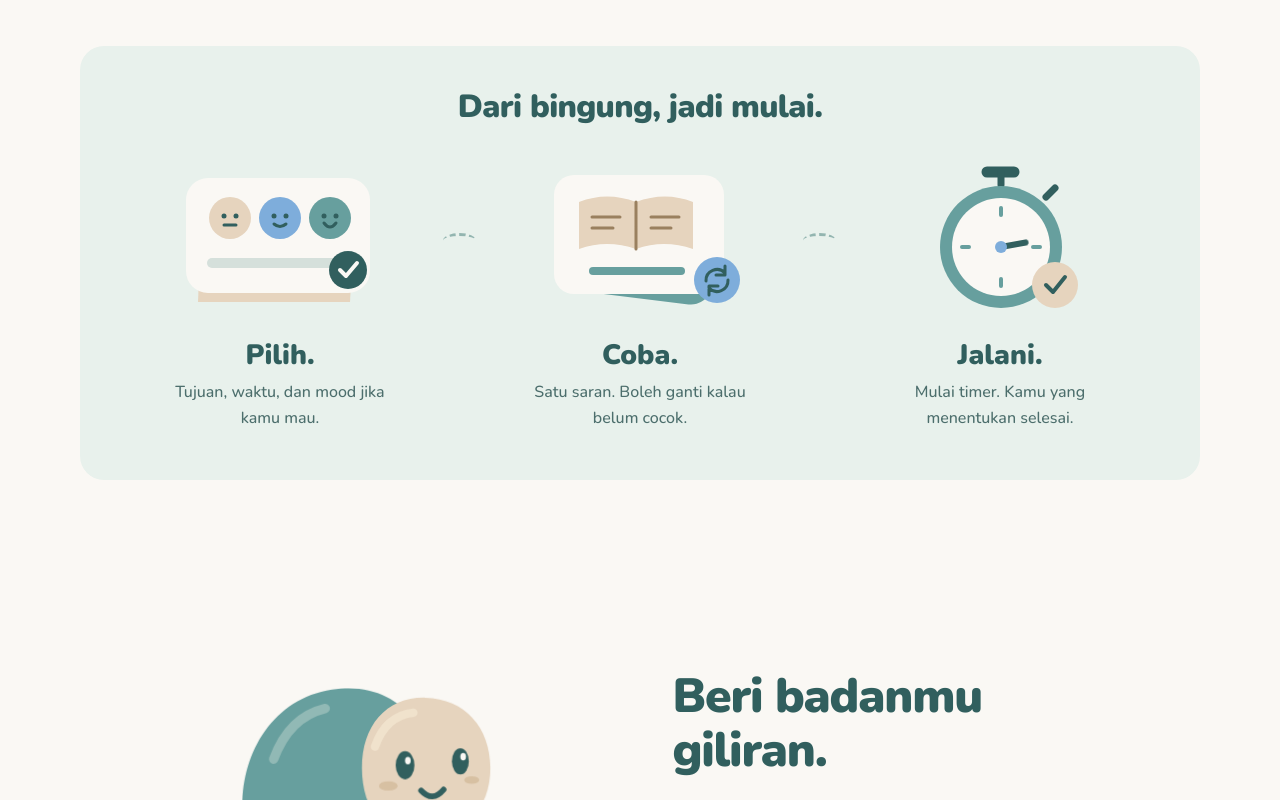
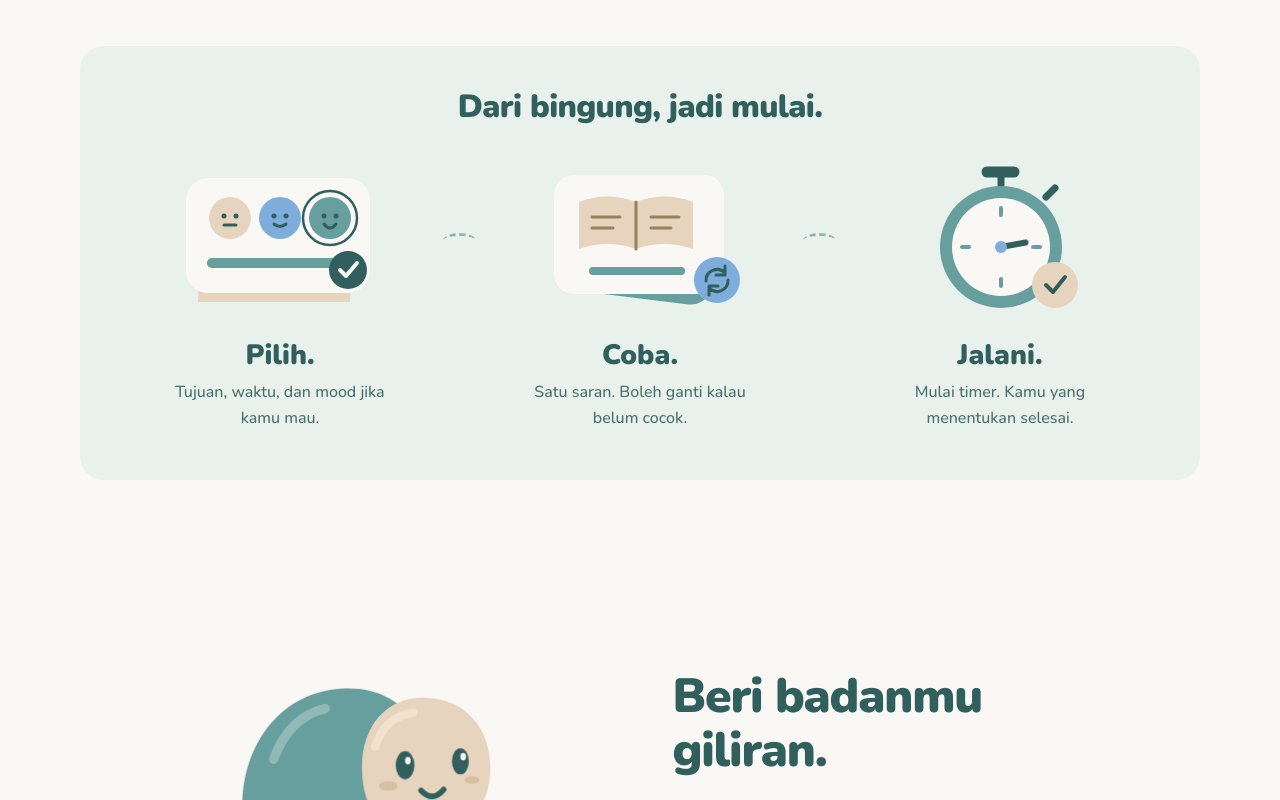
Before and after one commit to Fabverse0/Nudge, a Next.js app: page / in a window 1280 px wide. Shown: the part 2000-2800 px from the top of the page. Built offline with nearby package versions, Linux system fonts and the light colour scheme.

Commit message:
feat(landing): animate mood choices before confirming selection

```diff
--- a/src/components/landing/how-story.css
+++ b/src/components/landing/how-story.css
@@ -61,6 +61,31 @@
   transform-origin: 198px 117px;
   animation: how-choice 9s cubic-bezier(0.22, 1, 0.36, 1) infinite;
 }
+.nudge-alive .how-mood {
+  transform-box: fill-box;
+  transform-origin: center;
+  animation: how-mood-react 9s cubic-bezier(0.22, 1, 0.36, 1) infinite;
+}
+.nudge-alive .how-mood-eyes {
+  transform-box: fill-box;
+  transform-origin: center;
+  animation: how-mood-blink 9s linear infinite;
+}
+.nudge-alive .how-mood-1,
+.nudge-alive .how-mood-1 .how-mood-eyes {
+  animation-delay: 0.65s;
+}
+.nudge-alive .how-mood-2,
+.nudge-alive .how-mood-2 .how-mood-eyes {
+  animation-delay: 1.3s;
+}
+.nudge-alive .how-mood-focus {
+  animation: how-mood-select 9s cubic-bezier(0.45, 0, 0.22, 1) infinite;
+}
+.nudge-alive .how-choice-fill {
+  transform-origin: 57px 110px;
+  animation: how-choice-fill 9s cubic-bezier(0.22, 1, 0.36, 1) infinite;
+}
 .nudge-alive .how-suggestion {
   transform-origin: 130px 140px;
   animation: how-suggestion 9s cubic-bezier(0.22, 1, 0.36, 1) infinite;
@@ -74,16 +99,91 @@
 }
 @keyframes how-choice {
   0%,
-  8%,
-  32%,
+  23%,
   100% {
+    transform: scale(0.85);
+    opacity: 0.35;
+  }
+  34%,
+  88% {
     transform: scale(1);
+    opacity: 1;
   }
-  18% {
+  29% {
     transform: scale(1.16);
+    opacity: 1;
   }
-  26% {
-    transform: scale(1);
+}
+@keyframes how-mood-react {
+  0%,
+  3%,
+  21%,
+  100% {
+    transform: translateY(0) scale(1);
+  }
+  8% {
+    transform: translateY(-5px) scale(1.1);
+  }
+  14% {
+    transform: translateY(1px) scale(0.98);
+  }
+}
+@keyframes how-mood-blink {
+  0%,
+  7%,
+  11%,
+  100% {
+    transform: scaleY(1);
+  }
+  9% {
+    transform: scaleY(0.12);
+  }
+}
+@keyframes how-mood-select {
+  0%,
+  5% {
+    transform: translateX(-100px);
+    opacity: 1;
+  }
+  12%,
+  16% {
+    transform: translateX(-50px);
+    opacity: 1;
+  }
+  23%,
+  88% {
+    transform: translateX(0);
+    opacity: 1;
+  }
+  94% {
+    transform: translateX(0);
+    opacity: 0;
+  }
+  96%,
+  100% {
+    transform: translateX(-100px);
+    opacity: 0;
+  }
+}
+@keyframes how-choice-fill {
+  0%,
+  6%,
+  100% {
+    transform: scaleX(0.08);
+    opacity: 0.5;
+  }
+  14% {
+    transform: scaleX(0.5);
+    opacity: 1;
+  }
+  27%,
+  88% {
+    transform: scaleX(1);
+    opacity: 1;
+  }
+  96% {
+    transform: scaleX(1);
+    opacity: 0;
   }
 }
 @keyframes how-suggestion {
--- a/src/components/landing/how-story.tsx
+++ b/src/components/landing/how-story.tsx
@@ -3,21 +3,48 @@ function ChooseArt() {
     <svg viewBox="0 0 260 170" aria-hidden="true">
       <path d="M52 50q68-27 153 7l-5 92H48Z" fill="#E6D4BE" />
       <rect x="36" y="25" width="184" height="115" rx="22" fill="#FAF8F4" />
-      <circle cx="80" cy="65" r="21" fill="#E6D4BE" />
-      <circle cx="130" cy="65" r="21" fill="#7EADDB" />
-      <circle cx="180" cy="65" r="21" fill="#679F9E" />
-      <g fill="#315F5E">
-        <circle cx="74" cy="63" r="2.5" />
-        <circle cx="86" cy="63" r="2.5" />
-        <circle cx="124" cy="63" r="2.5" />
-        <circle cx="136" cy="63" r="2.5" />
-        <circle cx="174" cy="63" r="2.5" />
-        <circle cx="186" cy="63" r="2.5" />
-      </g>
-      <g fill="none" stroke="#315F5E" strokeWidth="3" strokeLinecap="round">
-        <path d="M74 72h12m38-1q6 5 12 0m38-1q6 8 12 0" />
-      </g>
+      {["#E6D4BE", "#7EADDB", "#679F9E"].map((color, index) => {
+        const x = 80 + index * 50;
+        return (
+          <g key={color} className={`how-mood how-mood-${index}`}>
+            <circle cx={x} cy="65" r="21" fill={color} />
+            <g className="how-mood-eyes" fill="#315F5E">
+              <circle cx={x - 6} cy="63" r="2.5" />
+              <circle cx={x + 6} cy="63" r="2.5" />
+            </g>
+            <path
+              d={
+                index === 0
+                  ? `M${x - 6} 72h12`
+                  : `M${x - 6} 71q6 ${index === 1 ? 5 : 8} 12 0`
+              }
+              fill="none"
+              stroke="#315F5E"
+              strokeWidth="3"
+              strokeLinecap="round"
+            />
+          </g>
+        );
+      })}
+      <circle
+        className="how-mood-focus"
+        cx="180"
+        cy="65"
+        r="27"
+        fill="none"
+        stroke="#315F5E"
+        strokeWidth="2.5"
+      />
       <rect x="57" y="105" width="138" height="10" rx="5" fill="#D5E0DB" />
+      <rect
+        className="how-choice-fill"
+        x="57"
+        y="105"
+        width="138"
+        height="10"
+        rx="5"
+        fill="#679F9E"
+      />
       <g className="how-choice">
         <circle cx="198" cy="117" r="19" fill="#315F5E" />
         <path
```
Also changed, not shown: 1 other file (tests, documents, lock files or other folders).
